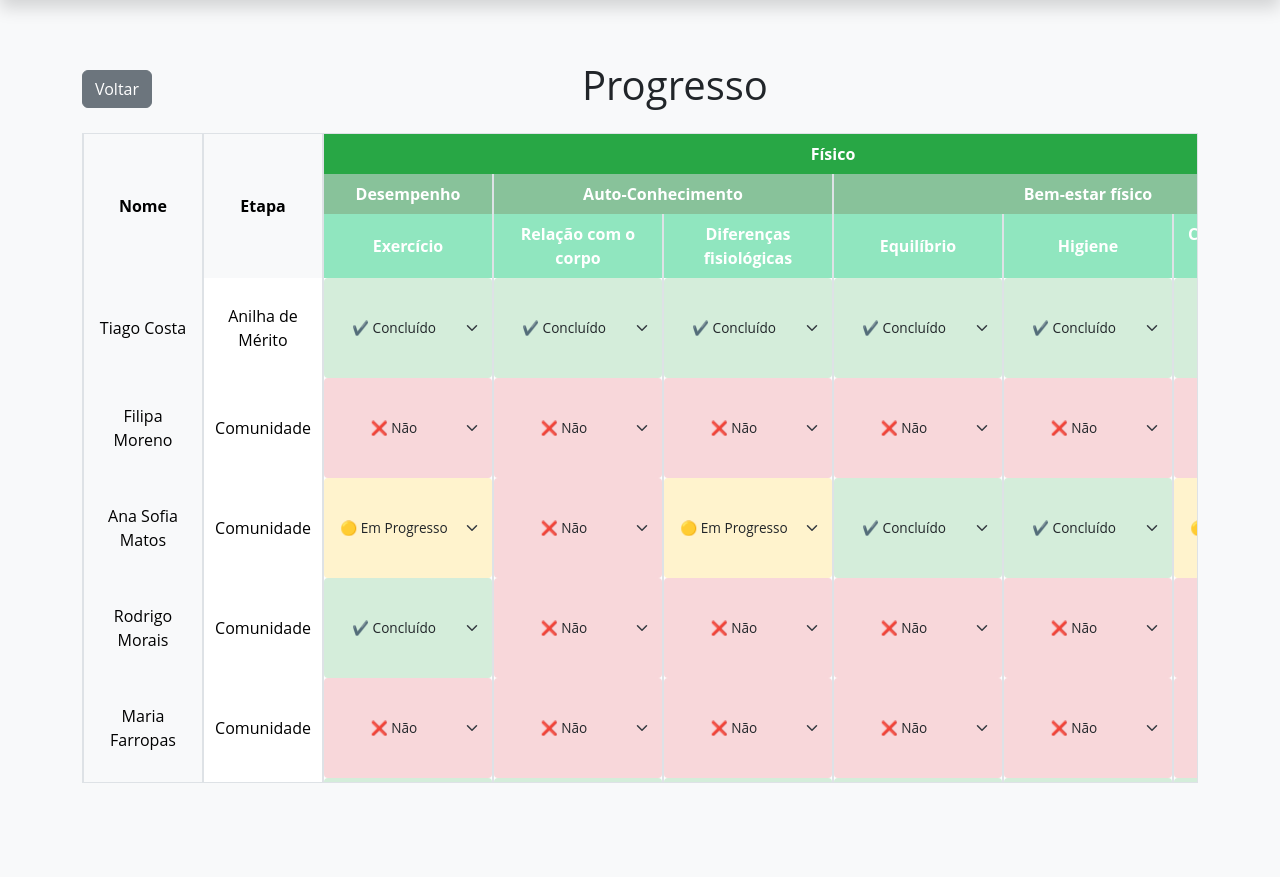
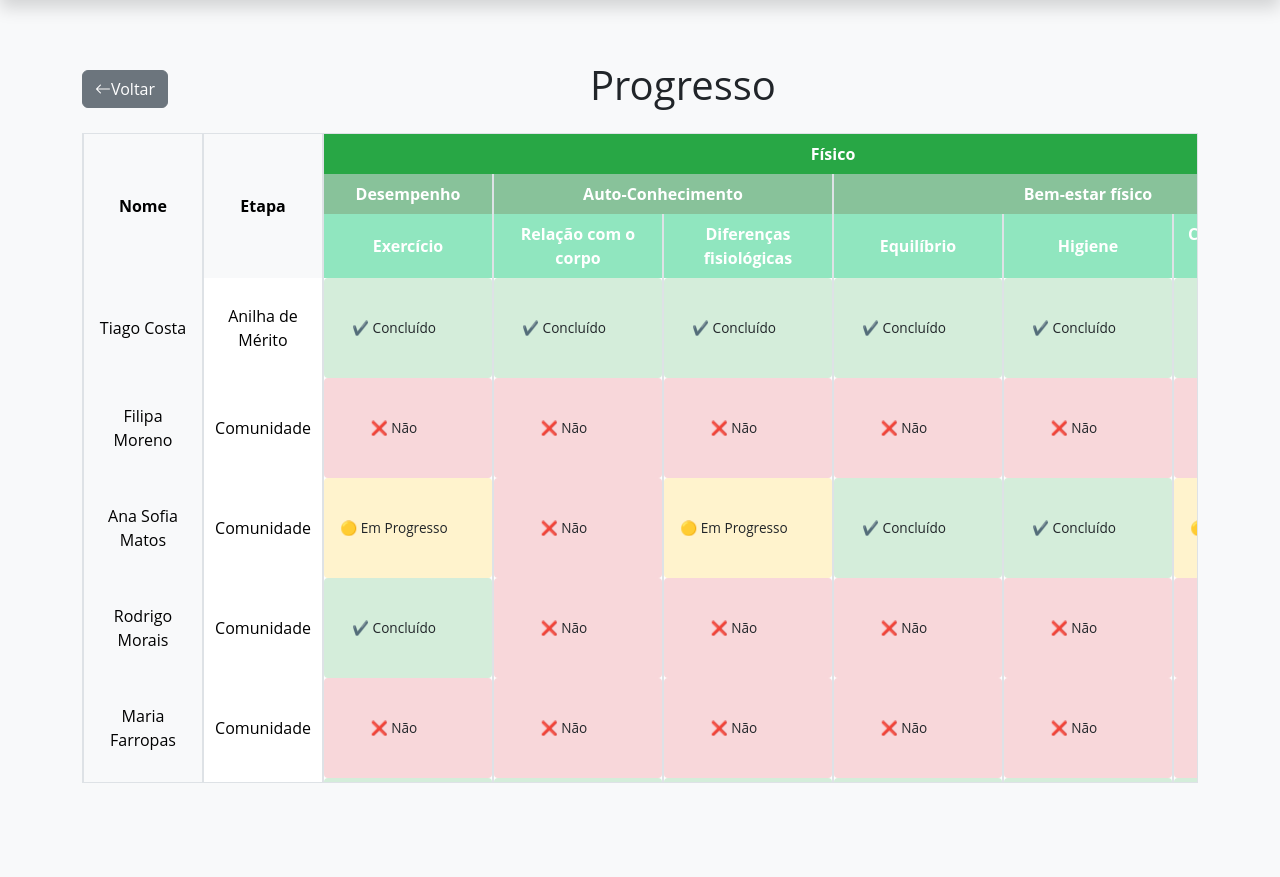
Before and after one commit to tiagocosta26/gestor_presencas, a Flask app: page /progresso in a window 1280 px wide. Shown: the part 89-966 px from the top of the page. Run offline with Flask 3, Linux system fonts and the light colour scheme.

Commit message:
progresso done

```diff
--- a/app.py
+++ b/app.py
@@ -1267,6 +1267,10 @@ def progresso():
 
 @app.route("/atualizar_objetivo", methods=["POST"])
 def atualizar_objetivo():
+    # Adicionando a verificação de permissão
+    if session.get('username') != 'Chefe':
+        return jsonify({"status": "error", "message": "Apenas o Chefe pode alterar o progresso."}), 403
+
     data = request.get_json()
     nome = data["nome"]
     area = data["area"]
--- a/templates/base.html
+++ b/templates/base.html
@@ -152,22 +152,23 @@
                 <li class="nav-item">
                     <a class="nav-link" href="{{ url_for('progresso') }}">PROGRESSO</a>
                 </li>
-                {% if session.get('username') == 'Chefe' %}
+                {% if session.get('username') in ['Chefe', 'Clan'] %}
                 <li class="nav-item">
                     <a class="nav-link" href="{{ url_for('admin_register') }}">RESGISTAR NOVO UTILIZADOR</a>
                 </li>
-
+                {% endif %}
+                {% if 'username' in session %}
                 <li class="nav-item">
                     <a class="nav-link" href="{{ url_for('mudar_password') }}">ALTERAR PALAVRA-PASSE</a>
                 </li>
                 <li class="nav-item mt-auto">
                     <a class="nav-link text-danger" href="{{ url_for('logout') }}">SAIR</a>
                 </li>
-                {% endif %}
-
+                {% else %}
                 <li class="nav-item">
                     <a class="nav-link" href="{{ url_for('login') }}">LOGIN</a>
                 </li>
+                {% endif %}
 
             </ul>
         </div>
--- a/templates/material.html
+++ b/templates/material.html
@@ -4,7 +4,7 @@
 
 {% block content %}
 <div class="d-flex justify-content-between align-items-center">
-    <a href="{{ url_for('index') }}" class="btn btn-secondary mb-3">Voltar</a>
+    <a href="{{ url_for('index') }}" class="btn btn-secondary mb-3"><i class="bi bi-arrow-left"></i>Voltar</a>
     <h1 class="text-center flex-grow-1">Material</h1>
 </div>
 
@@ -127,7 +127,7 @@
         {% endfor %}
     </tbody>
 </table>
-<a href="{{ url_for('index') }}" class="btn btn-secondary mb-3"><i class="bi bi-arrow-left"></i> Voltar</a>
+<a href="{{ url_for('index') }}" class="btn btn-secondary mb-3"><i class="bi bi-arrow-left"></i>Voltar</a>
 
 <script>
     function removerItem(nome, triboClan) {
--- a/templates/progresso.html
+++ b/templates/progresso.html
@@ -1,6 +1,6 @@
 {% extends 'base.html' %}
 
-{% block title %}Progresso de Tribos{% endblock %}
+{% block title %}Progresso{% endblock %}
 
 {% block content %}
 <style>
@@ -24,6 +24,14 @@
     border: none;
     font-size: 0.85rem;
     text-align: center;
+}
+
+/* Estilo para remover a seta quando o select está desabilitado */
+.objetivo-select[disabled] {
+    -webkit-appearance: none;
+    -moz-appearance: none;
+    appearance: none;
+    background-image: none; /* Remover a imagem de fundo, se houver */
 }
 
 /* Estilos para as cores de fundo */
@@ -106,7 +114,7 @@
 </style>
 
 <div class="d-flex justify-content-between align-items-center mb-3">
-    <a href="{{ url_for('index') }}" class="btn btn-secondary">Voltar</a>
+    <a href="{{ url_for('index') }}" class="btn btn-secondary"><i class="bi bi-arrow-left"></i>Voltar</a>
     <h1 class="text-center flex-grow-1">Progresso</h1>
 </div>
 
@@ -169,7 +177,8 @@
                                                     #fff3cd
                                                 {% else %}
                                                     #f8d7da
-                                                {% endif %};">
+                                                {% endif %};"
+                                            {% if session.get('username') != 'Chefe' %}disabled{% endif %}>
                                         <option value="não" {% if estado == 'não' %}selected{% endif %}>❌ Não</option>
                                         <option value="em_progresso" {% if estado == 'em_progresso' %}selected{% endif %}>🟡 Em Progresso</option>
                                         <option value="concluído" {% if estado == 'concluído' %}selected{% endif %}>✔️ Concluído</option>
@@ -185,6 +194,7 @@
     </table>
 </div>
 
+{% if session.get('username') == 'Chefe' %}
 <script>
 document.addEventListener('DOMContentLoaded', function() {
     document.querySelectorAll('.objetivo-select').forEach(select => {
@@ -228,4 +238,5 @@ document.addEventListener('DOMContentLoaded', function() {
     });
 });
 </script>
+{% endif %}
 {% endblock %}
--- a/utilizadores.json
+++ b/utilizadores.json
@@ -1,3 +1,4 @@
 {
-    "Chefe": "$2b$12$MXUqK10c1UsykrCiTJ1WEeR6BELSU4Bq.euMYJq0wkZRtCEjWVjZ6"
+    "Chefe": "$2b$12$MXUqK10c1UsykrCiTJ1WEeR6BELSU4Bq.euMYJq0wkZRtCEjWVjZ6",
+    "Clan": "$2b$12$UX00hyBIGofLf1R0QNkfueb3xkRyTEEY4ZOt7pjd1arHdhX4xsvhW"
 }
```
